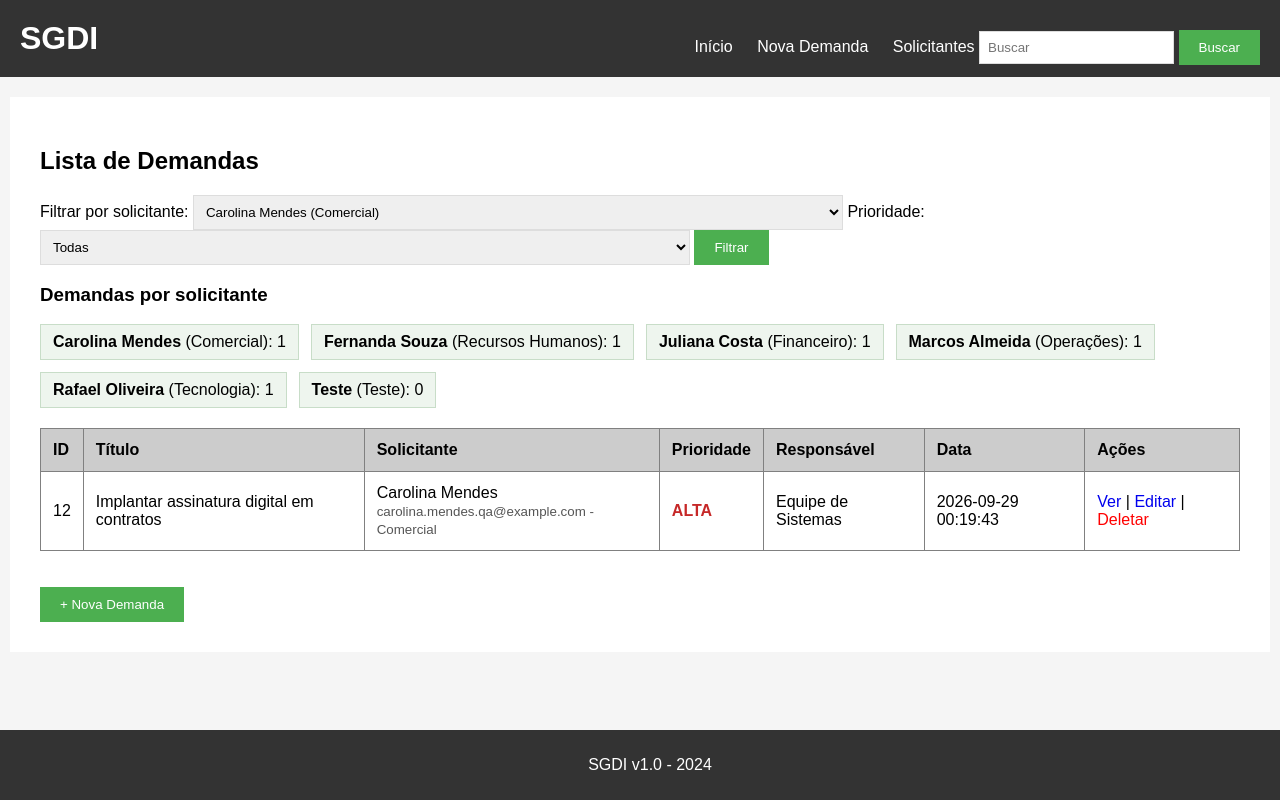
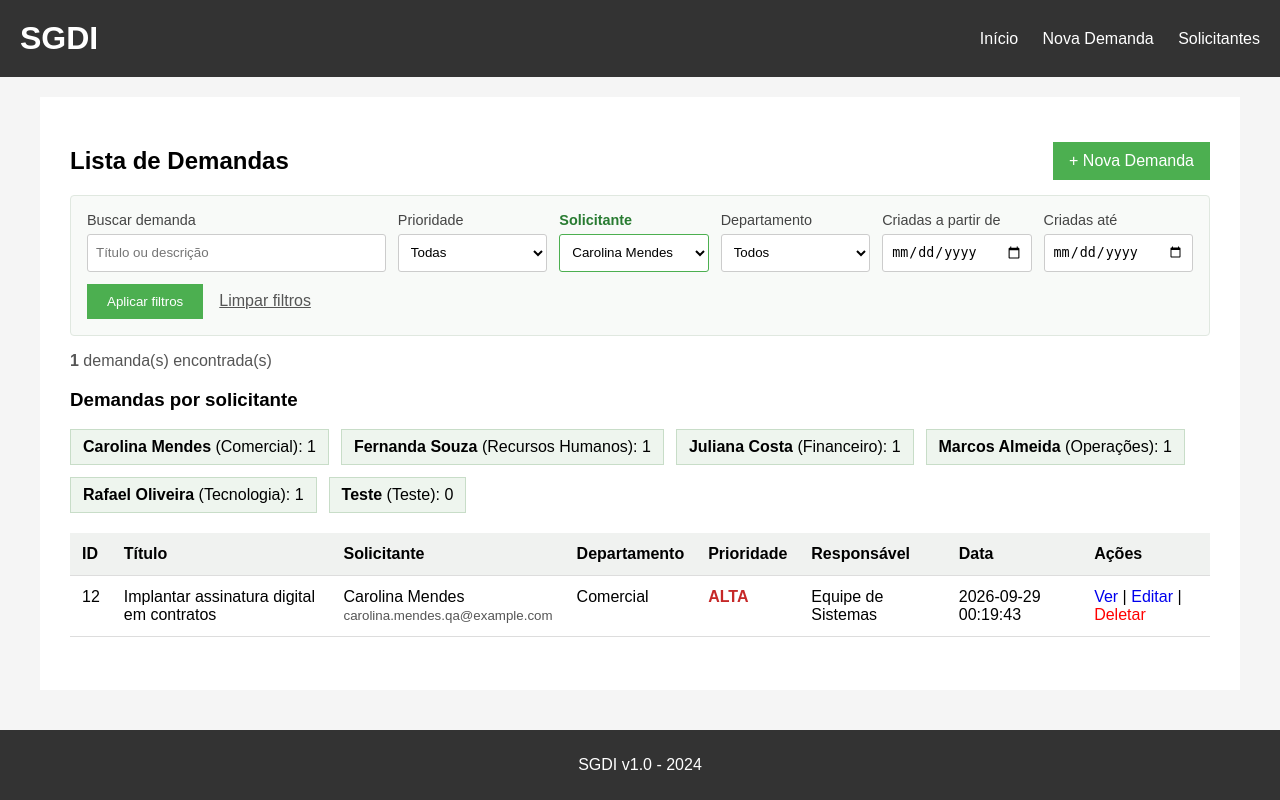
Before and after one commit to HenriqueGunther/sprints, a Flask app: page /?solicitante_id=2 in a window 1280 px wide. Run offline with Flask 3, Linux system fonts and the light colour scheme; data comes from the database, SQL or seed files in the repository; both versions use the stored data as it was after the commit.

Commit message:
evolui filtros e paginação das demandas
Integra busca, prioridade, solicitante, departamento e intervalo de datas na listagem. Inclui coluna de departamento, paginação, suporte UTF-8, ajuste responsivo do footer e cinco demandas de exemplo.

Co-authored-by: Copilot <223556219+Copilot@users.noreply.github.com>

```diff
--- a/projetoatualizado/sistema_sgdi_legado_aluno-main/app.py
+++ b/projetoatualizado/sistema_sgdi_legado_aluno-main/app.py
@@ -1,9 +1,10 @@
-from flask import Flask, render_template, request, redirect, flash
+from flask import Flask, render_template, request, redirect, flash, url_for
 import sqlite3
-from datetime import datetime
+from datetime import datetime, date
 
 app = Flask(__name__)
 app.secret_key = '123456'
+PAGE_SIZE = 10
 
 def get_db():
     conn = sqlite3.connect('demandas.db')
@@ -28,19 +29,6 @@ def get_solicitantes(conn):
         'SELECT id, nome, email, departamento FROM solicitantes ORDER BY nome'
     ).fetchall()
 
-def demanda_query(where='', params=()):
-    conn = get_db()
-    ensure_schema(conn)
-    demandas = conn.execute(f'''SELECT d.*, s.nome AS solicitante_nome,
-            s.email AS solicitante_email, s.departamento AS solicitante_departamento
-        FROM demandas d
-        LEFT JOIN solicitantes s ON s.id = d.solicitante_id
-        {where}
-        ORDER BY CASE d.prioridade WHEN "ALTA" THEN 1
-            WHEN "MÉDIA" THEN 2 ELSE 3 END, d.id DESC''', params).fetchall()
-    conn.close()
-    return demandas
-
 def solicitante_label(demanda):
     return demanda['solicitante_nome'] or demanda['solicitante'] or 'Solicitante legado'
 
@@ -51,6 +39,29 @@ def index():
     solicitantes = get_solicitantes(conn)
     solicitante_id = request.args.get('solicitante_id', type=int)
     prioridade = request.args.get('prioridade', '')
+    departamento = request.args.get('departamento', '').strip()
+    termo = request.args.get('q', '').strip()
+    data_inicial = request.args.get('data_inicial', '').strip()
+    data_final = request.args.get('data_final', '').strip()
+    pagina = max(request.args.get('page', 1, type=int), 1)
+
+    datas_validas = True
+    for valor in (data_inicial, data_final):
+        if valor:
+            try:
+                date.fromisoformat(valor)
+            except ValueError:
+                datas_validas = False
+                break
+    if not datas_validas:
+        flash('Informe datas válidas para filtrar o período.')
+        data_inicial = ''
+        data_final = ''
+    if data_inicial and data_final and data_inicial > data_final:
+        flash('A data inicial não pode ser posterior à data final.')
+        data_inicial = ''
+        data_final = ''
+
     where = []
     params = []
     if solicitante_id:
@@ -59,21 +70,53 @@ def index():
     if prioridade in ('ALTA', 'MÉDIA', 'BAIXA'):
         where.append('d.prioridade = ?')
         params.append(prioridade)
+    if departamento:
+        where.append('s.departamento = ?')
+        params.append(departamento)
+    if data_inicial:
+        where.append('date(d.data_criacao) >= date(?)')
+        params.append(data_inicial)
+    if data_final:
+        where.append('date(d.data_criacao) <= date(?)')
+        params.append(data_final)
+    if termo:
+        where.append('(d.titulo LIKE ? OR d.descricao LIKE ?)')
+        params.extend((f'%{termo}%', f'%{termo}%'))
     clause = 'WHERE ' + ' AND '.join(where) if where else ''
+    total_query = f'''SELECT COUNT(*)
+        FROM demandas d LEFT JOIN solicitantes s ON s.id = d.solicitante_id
+        {clause}'''
+    total_demandas = conn.execute(total_query, params).fetchone()[0]
+    total_paginas = max((total_demandas + PAGE_SIZE - 1) // PAGE_SIZE, 1)
+    pagina = min(pagina, total_paginas)
+    offset = (pagina - 1) * PAGE_SIZE
     demandas = conn.execute(f'''SELECT d.*, s.nome AS solicitante_nome,
             s.email AS solicitante_email, s.departamento AS solicitante_departamento
         FROM demandas d LEFT JOIN solicitantes s ON s.id = d.solicitante_id
         {clause}
         ORDER BY CASE d.prioridade WHEN "ALTA" THEN 1 WHEN "MÉDIA" THEN 2 ELSE 3 END,
-            d.id DESC''', params).fetchall()
+            d.id DESC LIMIT ? OFFSET ?''', params + [PAGE_SIZE, offset]).fetchall()
     resumo = conn.execute('''SELECT s.id, s.nome, s.email, s.departamento,
             COUNT(d.id) AS total_demandas
         FROM solicitantes s LEFT JOIN demandas d ON d.solicitante_id = s.id
         GROUP BY s.id ORDER BY s.nome''').fetchall()
+    departamentos = conn.execute(
+        'SELECT DISTINCT departamento FROM solicitantes ORDER BY departamento'
+    ).fetchall()
     conn.close()
+    query_params = {key: value for key, value in request.args.to_dict().items() if key != 'page'}
+    inicio_exibicao = (pagina - 1) * PAGE_SIZE + 1 if total_demandas else 0
+    fim_exibicao = min(pagina * PAGE_SIZE, total_demandas) if total_demandas else 0
     return render_template('index.html', demandas=demandas, solicitantes=solicitantes,
-                           resumo=resumo, filtro_solicitante=solicitante_id,
-                           filtro_prioridade=prioridade, solicitante_label=solicitante_label)
+                           departamentos=departamentos, resumo=resumo,
+                           filtro_solicitante=solicitante_id,
+                           filtro_prioridade=prioridade,
+                           filtro_departamento=departamento, termo=termo,
+                           data_inicial=data_inicial, data_final=data_final,
+                           total_demandas=total_demandas, pagina_atual=pagina,
+                           total_paginas=total_paginas, PAGE_SIZE=PAGE_SIZE,
+                           inicio_exibicao=inicio_exibicao, fim_exibicao=fim_exibicao,
+                           query_params=query_params, solicitante_label=solicitante_label)
 
 @app.route('/nova_demanda', methods=['GET', 'POST'])
 def nova_demanda():
@@ -140,11 +183,7 @@ def deletar(id):
 
 @app.route('/buscar')
 def buscar():
-    termo = request.args.get('q', '')
-    resultados = demanda_query('WHERE d.titulo LIKE ? OR d.descricao LIKE ?',
-                               (f'%{termo}%', f'%{termo}%'))
-    return render_template('index.html', demandas=resultados, termo=termo,
-                           solicitantes=[], resumo=[], solicitante_label=solicitante_label)
+    return redirect(url_for('index', q=request.args.get('q', '')))
 
 @app.route('/detalhes/<int:id>')
 def detalhes(id):
--- a/projetoatualizado/sistema_sgdi_legado_aluno-main/static/style.css
+++ b/projetoatualizado/sistema_sgdi_legado_aluno-main/static/style.css
@@ -1,10 +1,17 @@
 
+
+html, body {
+    height: 100%;
+}
 
 body {
     font-family: Arial, sans-serif;
     background-color: #f5f5f5;
     padding: 0;
     margin: 0;
+    display: flex;
+    flex-direction: column;
+    min-height: 100vh;
 }
 
 .header {
@@ -38,6 +45,9 @@ body {
     margin: 20px auto;
     background: white;
     padding: 30px;
+    flex: 1;
+    width: calc(100% - 40px);
+    box-sizing: border-box;
 }
 
 .alert {
@@ -50,10 +60,10 @@ body {
     background-color: #333;
     color: white;
     text-align: center;
-    padding: 10px;
-    position: fixed;
-    bottom: 0;
+    padding: 10px 0;
+    position: relative;
     width: 100%;
+    margin-top: 20px;
 }
 
 button {
@@ -107,3 +117,46 @@ select { width: 100%; max-width: 650px; }
 .resumo-solicitantes span { background: #eef5ee; border: 1px solid #c8ddc8; padding: 8px 12px; }
 .legado { color: #8a4b08; }
 small { color: #555; }
+
+.list-heading { display: flex; align-items: center; justify-content: space-between; gap: 16px; }
+.new-demand { background: #4caf50; color: white; padding: 10px 16px; text-decoration: none; white-space: nowrap; }
+.filter-form {
+    display: grid;
+    grid-template-columns: minmax(200px, 2fr) repeat(3, minmax(140px, 1fr)) repeat(2, minmax(145px, 1fr));
+    gap: 12px;
+    align-items: end;
+    padding: 16px;
+    background: #f8faf8;
+    border: 1px solid #e0e8e0;
+    border-radius: 4px;
+}
+.filter-form .filter-field { min-width: 0; margin: 0; }
+.filter-field label { display: block; margin-bottom: 6px; color: #444; font-size: 0.9rem; }
+.filter-field.is-active label { color: #287b31; font-weight: bold; }
+.filter-field input, .filter-field select { box-sizing: border-box; width: 100%; max-width: none; min-height: 38px; padding: 8px; border: 1px solid #ccc; border-radius: 3px; background: #fff; }
+.filter-field.is-active input, .filter-field.is-active select { border-color: #4caf50; }
+.filter-actions { display: flex; grid-column: 1 / -1; align-items: center; gap: 16px; margin: 0; }
+.filter-actions a { color: #555; }
+.result-count { margin: 16px 0; color: #555; }
+.table-scroll { overflow-x: auto; }
+.demand-table { width: 100%; border-collapse: collapse; }
+.demand-table th, .demand-table td { padding: 12px; border-bottom: 1px solid #ddd; text-align: left; vertical-align: top; }
+.demand-table th { background: #f0f2f0; }
+.pagination { display: flex; justify-content: center; gap: 8px; margin-top: 20px; flex-wrap: wrap; }
+.pagination a { padding: 8px 12px; border: 1px solid #d8dfe6; background: #fff; color: #333; text-decoration: none; }
+.pagination a.active { background: #4caf50; color: #fff; border-color: #4caf50; }
+
+@media (max-width: 980px) {
+    .filter-form { grid-template-columns: repeat(3, minmax(0, 1fr)); }
+}
+
+@media (max-width: 640px) {
+    .container { margin: 12px; padding: 18px; }
+    .header { padding: 16px; }
+    .header h1 { display: block; }
+    .menu { float: none; display: flex; flex-wrap: wrap; gap: 12px; margin-top: 12px; }
+    .menu a { margin-left: 0; }
+    .list-heading { align-items: flex-start; flex-direction: column; gap: 4px; }
+    .filter-form { grid-template-columns: repeat(2, minmax(0, 1fr)); padding: 12px; }
+    .filter-form .filter-field:first-child { grid-column: 1 / -1; }
+}
--- a/projetoatualizado/sistema_sgdi_legado_aluno-main/templates/base.html
+++ b/projetoatualizado/sistema_sgdi_legado_aluno-main/templates/base.html
@@ -1,6 +1,8 @@
 <!DOCTYPE html>
-<html>
+<html lang="pt-BR">
 <head>
+    <meta charset="UTF-8">
+    <meta name="viewport" content="width=device-width, initial-scale=1.0">
     <title>SGDI - Sistema de Gestão de Demandas</title>
     <link rel="stylesheet" href="{{ url_for('static', filename='style.css') }}">
     <style>
@@ -14,10 +16,6 @@
             <a href="/">Início</a>
             <a href="/nova_demanda">Nova Demanda</a>
             <a href="/solicitantes">Solicitantes</a>
-            <form action="/buscar" method="GET" style="display:inline;">
-                <input type="text" name="q" placeholder="Buscar">
-                <button type="submit">Buscar</button>
-            </form>
         </div>
     </div>
 
--- a/projetoatualizado/sistema_sgdi_legado_aluno-main/templates/index.html
+++ b/projetoatualizado/sistema_sgdi_legado_aluno-main/templates/index.html
@@ -1,46 +1,102 @@
 {% extends "base.html" %}
 {% block content %}
+<div class="list-heading">
     <h2>Lista de Demandas</h2>
-<form method="GET" action="/">
-<label>Filtrar por solicitante:</label>
-<select name="solicitante_id">
-<option value="">Todos</option>
-{% for solicitante in solicitantes %}
-<option value="{{ solicitante['id'] }}" {% if filtro_solicitante == solicitante['id'] %}selected{% endif %}>{{ solicitante['nome'] }} ({{ solicitante['departamento'] }})</option>
-{% endfor %}
-</select>
-<label>Prioridade:</label>
-<select name="prioridade">
+    <a class="new-demand" href="/nova_demanda">+ Nova Demanda</a>
+</div>
+<form class="filter-form" method="GET" action="/">
+    <div class="filter-field {% if termo %}is-active{% endif %}">
+        <label for="filtro-busca">Buscar demanda</label>
+        <input id="filtro-busca" type="search" name="q" value="{{ termo }}" placeholder="Título ou descrição">
+    </div>
+    <div class="filter-field {% if filtro_prioridade %}is-active{% endif %}">
+        <label for="filtro-prioridade">Prioridade</label>
+        <select id="filtro-prioridade" name="prioridade">
             <option value="">Todas</option>
             {% for prioridade in ['ALTA', 'MÉDIA', 'BAIXA'] %}
             <option value="{{ prioridade }}" {% if filtro_prioridade == prioridade %}selected{% endif %}>{{ prioridade }}</option>
             {% endfor %}
         </select>
-<button type="submit">Filtrar</button>
+    </div>
+    <div class="filter-field {% if filtro_solicitante %}is-active{% endif %}">
+        <label for="filtro-solicitante">Solicitante</label>
+        <select id="filtro-solicitante" name="solicitante_id">
+            <option value="">Todos</option>
+            {% for solicitante in solicitantes %}
+            <option value="{{ solicitante['id'] }}" {% if filtro_solicitante == solicitante['id'] %}selected{% endif %}>{{ solicitante['nome'] }}</option>
+            {% endfor %}
+        </select>
+    </div>
+    <div class="filter-field {% if filtro_departamento %}is-active{% endif %}">
+        <label for="filtro-departamento">Departamento</label>
+        <select id="filtro-departamento" name="departamento">
+            <option value="">Todos</option>
+            {% for item in departamentos %}
+            <option value="{{ item['departamento'] }}" {% if filtro_departamento == item['departamento'] %}selected{% endif %}>{{ item['departamento'] }}</option>
+            {% endfor %}
+        </select>
+    </div>
+    <div class="filter-field date-field {% if data_inicial or data_final %}is-active{% endif %}">
+        <label for="data-inicial">Criadas a partir de</label>
+        <input id="data-inicial" type="date" name="data_inicial" value="{{ data_inicial }}">
+    </div>
+    <div class="filter-field date-field {% if data_inicial or data_final %}is-active{% endif %}">
+        <label for="data-final">Criadas até</label>
+        <input id="data-final" type="date" name="data_final" value="{{ data_final }}">
+    </div>
+    <div class="filter-actions">
+        <button type="submit">Aplicar filtros</button>
+        <a href="/">Limpar filtros</a>
+    </div>
 </form>
+<p class="result-count" aria-live="polite">
+    {% if total_demandas %}
+        <strong>{{ total_demandas }}</strong> demanda(s) encontrada(s)
+        {% if total_paginas > 1 %}
+            · Exibindo {{ inicio_exibicao }}-{{ fim_exibicao }} de {{ total_demandas }}
+        {% endif %}
+    {% else %}
+        <strong>0</strong> demanda(s) encontrada(s)
+    {% endif %}
+</p>
 {% if resumo %}
 <h3>Demandas por solicitante</h3>
 <div class="resumo-solicitantes">
 {% for item in resumo %}<span><strong>{{ item['nome'] }}</strong> ({{ item['departamento'] }}): {{ item['total_demandas'] }}</span>{% endfor %}
 </div>
 {% endif %}
-<table border="1" cellpadding="10" cellspacing="0" width="100%">
-<thead><tr bgcolor="#cccccc">
-<th>ID</th><th>Título</th><th>Solicitante</th><th>Prioridade</th><th>Responsável</th><th>Data</th><th>Ações</th>
+<div class="table-scroll">
+<table class="demand-table">
+<thead><tr>
+<th>ID</th><th>Título</th><th>Solicitante</th><th>Departamento</th><th>Prioridade</th><th>Responsável</th><th>Data</th><th>Ações</th>
 </tr></thead>
 <tbody>
 {% for demanda in demandas %}
 <tr>
 <td>{{ demanda['id'] }}</td><td>{{ demanda['titulo'] }}</td><td>
-{% if demanda['solicitante_nome'] %}{{ demanda['solicitante_nome'] }}<br><small>{{ demanda['solicitante_email'] }} - {{ demanda['solicitante_departamento'] }}</small>
+{% if demanda['solicitante_nome'] %}{{ demanda['solicitante_nome'] }}<br><small>{{ demanda['solicitante_email'] }}</small>
 {% else %}<span class="legado">{{ demanda['solicitante'] }} (legado)</span>{% endif %}
 </td>
+<td>{{ demanda['solicitante_departamento'] or '—' }}</td>
 <td><span class="prioridade prioridade-{{ demanda['prioridade']|lower|replace('é','e') }}">{{ demanda['prioridade'] }}</span></td>
 <td>{{ demanda['responsavel'] }}</td><td>{{ demanda['data_criacao'] }}</td>
 <td><a href="/detalhes/{{ demanda['id'] }}">Ver</a> | <a href="/editar/{{ demanda['id'] }}">Editar</a> |
 <a href="/deletar/{{ demanda['id'] }}" style="color:red;" onclick="return confirm('Deseja realmente deletar esta demanda?')">Deletar</a></td>
 </tr>
-{% else %}<tr><td colspan="7">Nenhuma demanda encontrada.</td></tr>{% endfor %}
+{% else %}<tr><td colspan="8">Nenhuma demanda encontrada.</td></tr>{% endfor %}
 </tbody></table>
-<br><br><a href="/nova_demanda"><button>+ Nova Demanda</button></a>
+</div>
+{% if total_paginas > 1 %}
+<nav class="pagination" aria-label="Paginação de demandas">
+    {% if pagina_atual > 1 %}
+    <a href="{{ url_for('index', page=pagina_atual - 1, **query_params) }}">Anterior</a>
+    {% endif %}
+    {% for pagina in range(1, total_paginas + 1) %}
+    <a href="{{ url_for('index', page=pagina, **query_params) }}" class="{% if pagina == pagina_atual %}active{% endif %}">{{ pagina }}</a>
+    {% endfor %}
+    {% if pagina_atual < total_paginas %}
+    <a href="{{ url_for('index', page=pagina_atual + 1, **query_params) }}">Próxima</a>
+    {% endif %}
+</nav>
+{% endif %}
 {% endblock %}
```
Also changed, not shown: projetoatualizado/sistema_sgdi_legado_aluno-main/README.md, projetoatualizado/sistema_sgdi_legado_aluno-main/demandas.db. Lines whose indentation alone changed are shown as unchanged.
